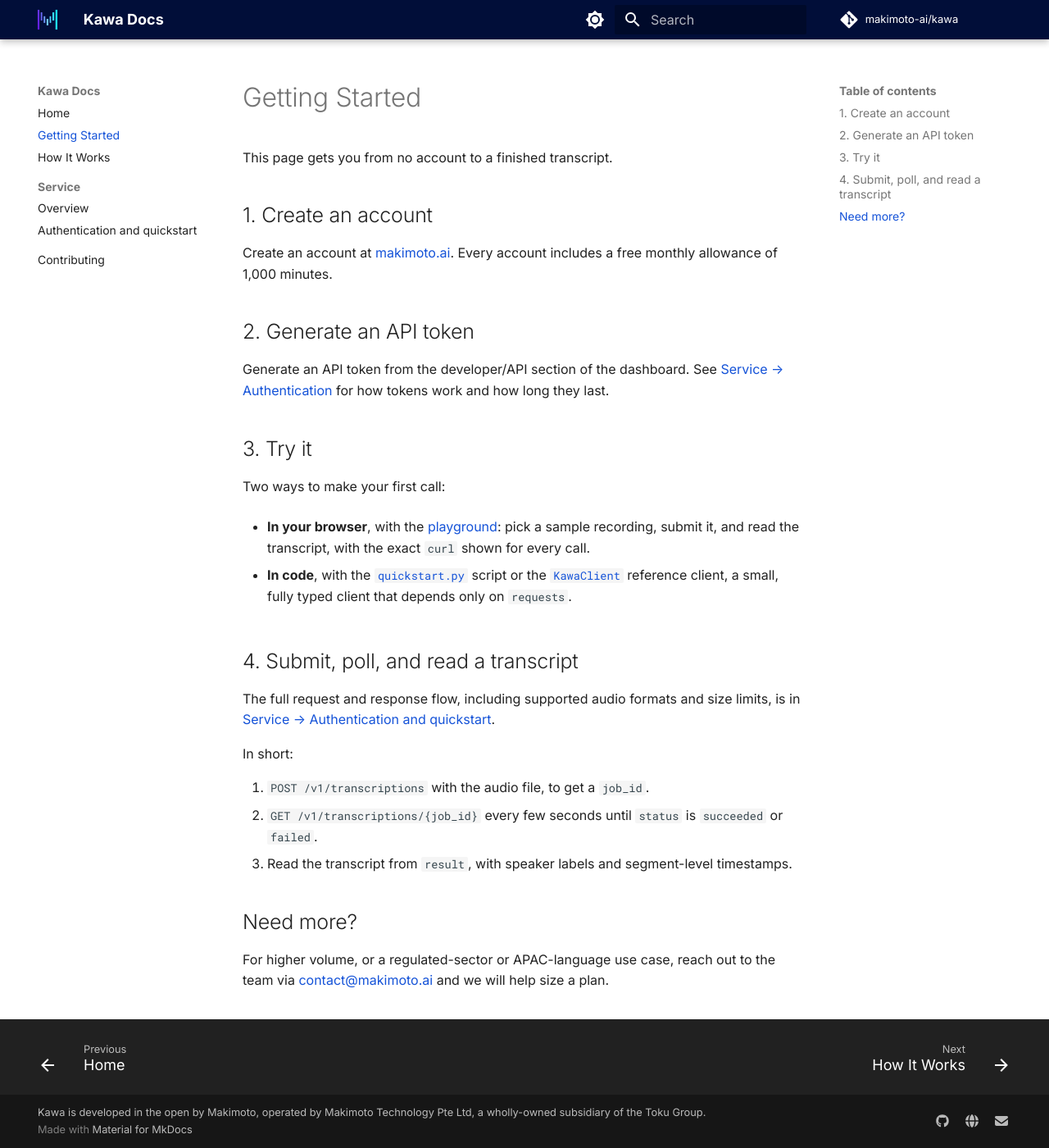
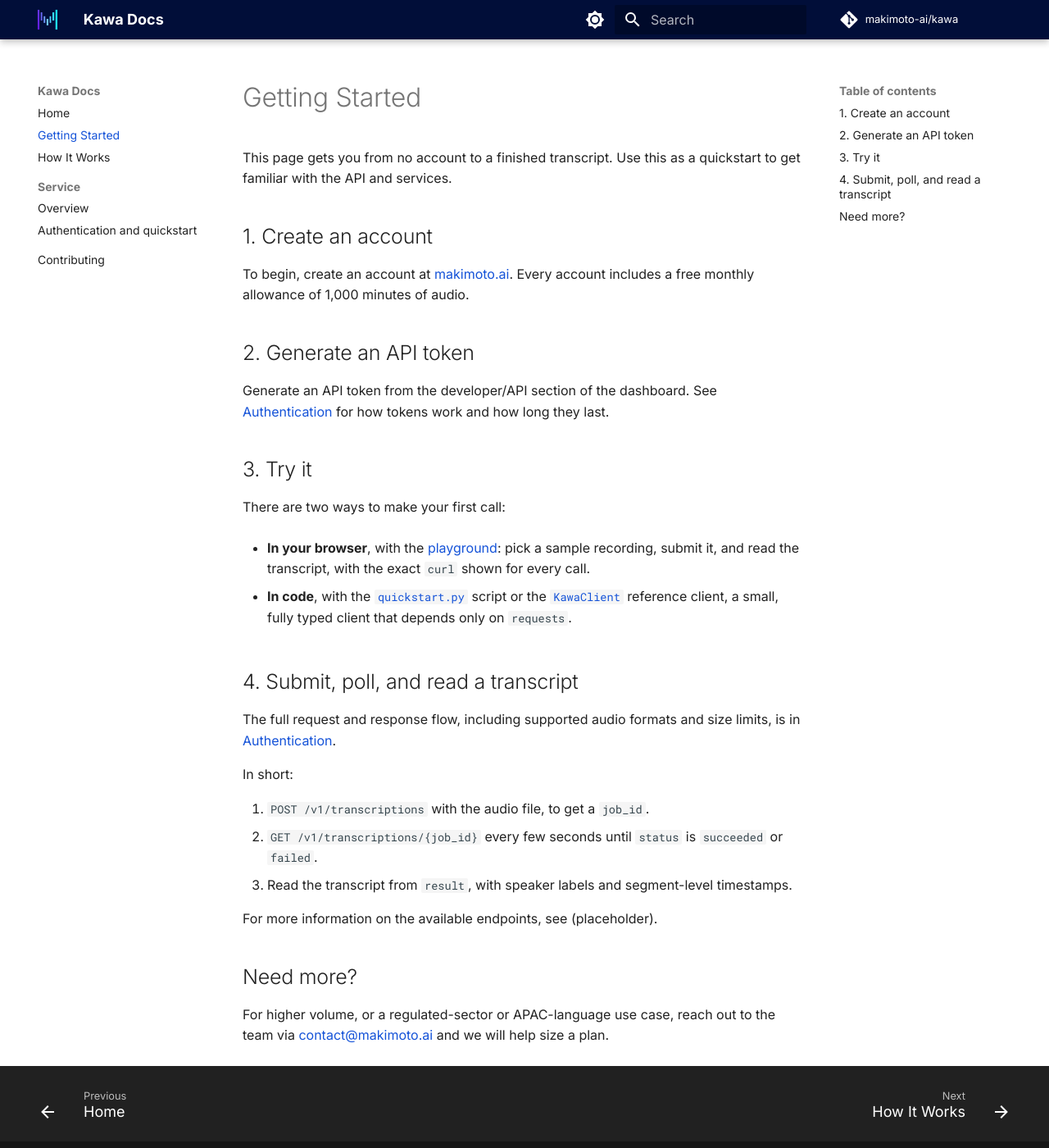
Before and after one commit to makimoto-ai/kawa, an MkDocs documentation site: the page built from docs/getting-started.md, in a window 1280 px wide and 1400 px high. Shown: the whole window at 82% size. Built offline with MkDocs 1.6.1 and Material for MkDocs 9.7.7, drawn with Linux system fonts in a browser that asks for light colours; comment, search, counter and statistics services are not loaded.

Commit message:
docs: wording for getting started

```diff
--- a/docs/getting-started.md
+++ b/docs/getting-started.md
@@ -1,18 +1,18 @@
 # Getting Started
 
-This page gets you from no account to a finished transcript.
+This page gets you from no account to a finished transcript. Use this as a quickstart to get familiar with the API and services.
 
 ## 1. Create an account
 
-Create an account at [makimoto.ai](https://makimoto.ai). Every account includes a free monthly allowance of 1,000 minutes.
+To begin, create an account at [makimoto.ai](https://makimoto.ai). Every account includes a free monthly allowance of 1,000 minutes of audio.
 
 ## 2. Generate an API token
 
-Generate an API token from the developer/API section of the dashboard. See [Service → Authentication](service/authentication.md) for how tokens work and how long they last.
+Generate an API token from the developer/API section of the dashboard. See [Authentication](service/authentication.md) for how tokens work and how long they last.
 
 ## 3. Try it
 
-Two ways to make your first call:
+There are two ways to make your first call:
 
 - **In your browser**, with the [playground](https://github.com/makimoto-ai/kawa/tree/main/demo): pick a sample recording, submit it, and read the transcript, with the exact `curl` shown for every call.
 
@@ -20,7 +20,7 @@
 
 ## 4. Submit, poll, and read a transcript
 
-The full request and response flow, including supported audio formats and size limits, is in [Service → Authentication and quickstart](service/authentication.md).
+The full request and response flow, including supported audio formats and size limits, is in [Authentication](service/authentication.md).
 
 In short:
 
@@ -28,6 +28,8 @@
 2. `GET /v1/transcriptions/{job_id}` every few seconds until `status` is `succeeded` or `failed`.
 3. Read the transcript from `result`, with speaker labels and segment-level timestamps.
 
+For more information on the available endpoints, see (placeholder).
+
 ## Need more?
 
 For higher volume, or a regulated-sector or APAC-language use case, reach out to the team via [contact@makimoto.ai](mailto:contact@makimoto.ai) and we will help size a plan.
```
